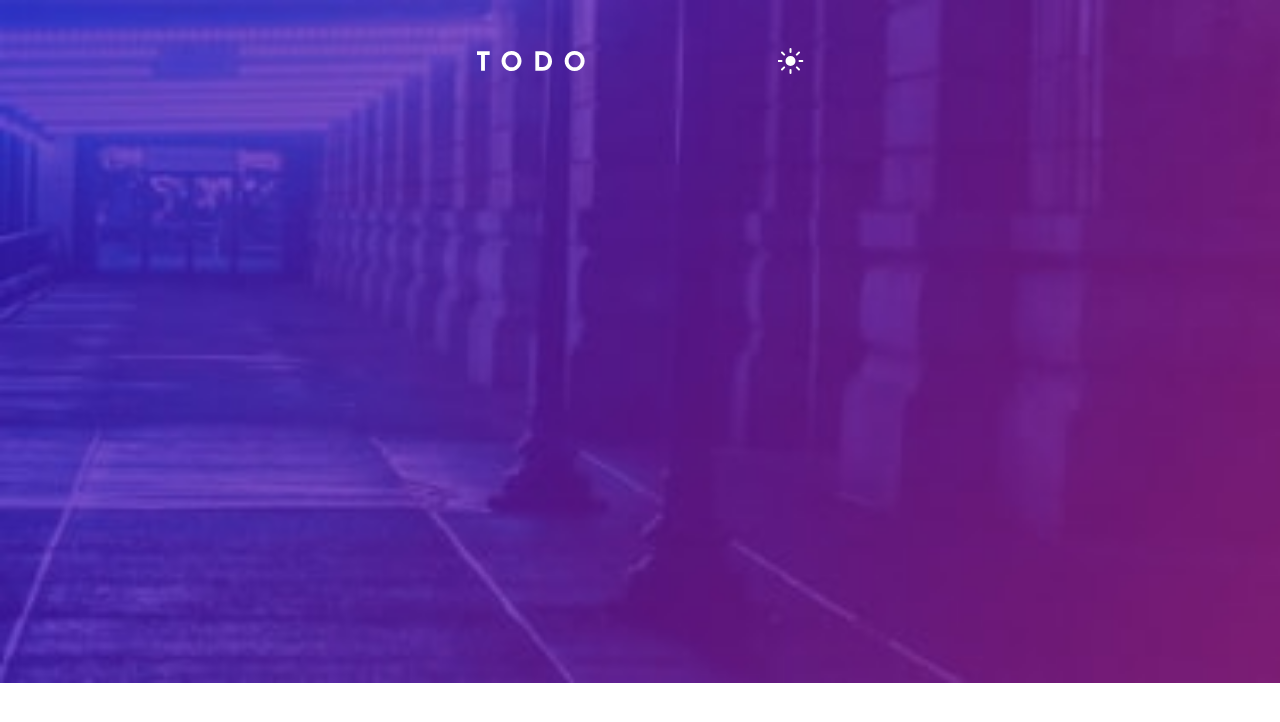
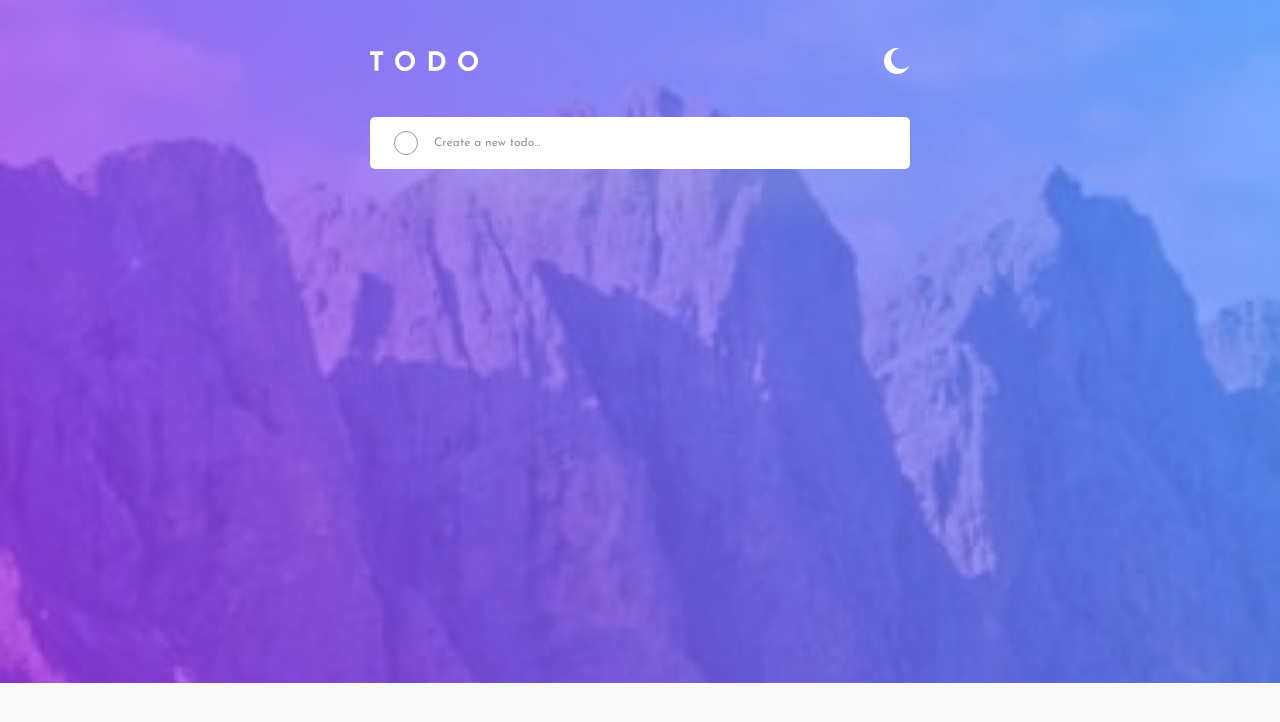
Before and after one commit to edwardshanahan97/frontend-mentor-todo-app, a React (Vite) app: page / in a window 1280 px wide. Shown: the top 722 px of the page. Built offline with nearby package versions, Linux system fonts and the light colour scheme.

Commit message:
Add add to do form component

```diff
--- a/src/App.jsx
+++ b/src/App.jsx
@@ -1,3 +1,4 @@
+import AddTodoForm from "./components/AddTodoForm/AddTodoForm";
 import Background from "./components/Background/Background";
 import Navbar from "./components/Navbar/Navbar";
 import { useTheme } from "./context/ThemeContext";
@@ -12,6 +13,8 @@ const App = () => {
       <Background />
       <main>
         <Navbar />
+
+        <AddTodoForm />
       </main>
     </div>
   );
--- /dev/null
+++ b/src/components/AddTodoForm/AddTodoForm.css
@@ -0,0 +1,49 @@
+.add-todo {
+  background-color: var(--bg-content);
+  width: 100%;
+  padding: 1.4rem 2.4rem;
+  border-radius: var(--border-radius);
+  box-shadow: var(--box-shadow);
+}
+
+.add-todo label {
+  display: flex;
+  align-items: center;
+  gap: 1.6rem;
+}
+
+.add-todo__circle {
+  border: 1px solid var(--color-circle);
+  border-radius: 100%;
+  width: 2.4rem;
+  height: 2.4rem;
+  display: block;
+}
+
+.add-todo input {
+  color: var(--color-text);
+  background-color: transparent;
+  font-family: var(--font-primary);
+  font-size: 1.2rem;
+  outline: none;
+  border: none;
+}
+
+.add-todo input::placeholder {
+  color: var(--color-text-secondary);
+  font-family: var(--font-primary);
+}
+
+@media (min-width: 1440px) {
+  .add-todo {
+    padding: 2rem 2.4rem;
+  }
+
+  .add-todo label {
+    gap: 2.4rem;
+  }
+
+  .add-todo input {
+    font-size: 1.8rem;
+  }
+}
--- /dev/null
+++ b/src/components/AddTodoForm/AddTodoForm.jsx
@@ -0,0 +1,26 @@
+import "./AddTodoForm.css";
+
+const AddTodoForm = () => {
+  const handleSubmit = (event) => {
+    event.preventDefault();
+
+    const data = new FormData(event.currentTarget);
+
+    const todo = data.get("todo");
+
+    event.currentTarget.reset();
+
+    console.log(todo.trim(""));
+  };
+  return (
+    <form onSubmit={handleSubmit} className="add-todo">
+      <label>
+        <span className="add-todo__circle"></span>
+
+        <input placeholder="Create a new todo…" type="text" name="todo" />
+      </label>
+    </form>
+  );
+};
+
+export default AddTodoForm;
--- a/src/components/Background/Background.jsx
+++ b/src/components/Background/Background.jsx
@@ -12,20 +12,20 @@ const Background = () => {
       {theme === "dark" ? (
         <picture>
           <source
+            srcSet={BgDesktopDark}
+            media="(min-width: 1440px)"
+            type="image/jpeg"
+          />
+          <img src={BgMobileDark} alt="Building Background" />
+        </picture>
+      ) : (
+        <picture>
+          <source
             srcSet={BgDesktopLight}
             media="(min-width: 1440px)"
             type="image/jpeg"
           />
           <img src={BgMobileLight} alt="Mountain Background" />
-        </picture>
-      ) : (
-        <picture>
-          <source
-            srcSet={BgDesktopDark}
-            media="(min-width: 1440px)"
-            type="image/jpeg"
-          />
-          <img src={BgMobileDark} alt="Building Background" />
         </picture>
       )}
     </section>
--- a/src/components/Navbar/Navbar.css
+++ b/src/components/Navbar/Navbar.css
@@ -13,6 +13,7 @@ h1 {
 .navbar__toggle {
   background: none;
   border: none;
+  cursor: pointer;
 }
 
 @media (min-width: 1440px) {
--- a/src/components/Navbar/Navbar.jsx
+++ b/src/components/Navbar/Navbar.jsx
@@ -20,9 +20,9 @@ const Navbar = () => {
 
       <button onClick={toggleTheme} className="navbar__toggle">
         {theme === "dark" ? (
+          <img src={IconSun} className="navbar__icon" alt="Sun Icon" />
+        ) : (
           <img src={IconMoon} className="navbar__icon" alt="Moon Icon" />
-        ) : (
-          <img src={IconSun} className="navbar__icon" alt="Sun Icon" />
         )}
       </button>
     </nav>
--- a/src/index.css
+++ b/src/index.css
@@ -5,32 +5,28 @@
 /* Variables */
 
 :root {
-  --color-primary: #3a7cfd;
+  --color--white: #fff;
+  --color-text-secondary: #9495a5;
+  --border-radius: 0.5rem;
   --font-primary: "Josefin Sans", sans-serif;
-  --color-white: #ffffff;
-  --border-radius: 0.5rem;
 }
 
-[data-type="light"] {
-  --color-done: #d1d2da;
-  --color-text-primary: #494c6b;
-  --color-text-secondary: #9495a5;
-  --color-text-decondary-hover: #494c6b;
+[data-theme="light"] {
+  --color-text: #494c6b;
+  --color-done: #c8cbe7;
+  --color-circle: #979797;
   --bg-main: #fafafa;
-  --bg-content: #ffffff;
-  --border: #979797;
+  --bg-content: #fff;
   --box-shadow: 0 35px 50px -15px rgba(194, 195, 214, 0.5);
   --gradient: linear-gradient(135deg, #55ddff 0%, #c058f3, 100%);
 }
 
-[data-type="dark"] {
-  --color-text-primary: #e3e4f1;
-  --color-text-secondary: #5b5e7e;
-  --color-text-secondary-hover: #d1d2da;
+[data-theme="dark"] {
+  --color-text: #e3e4f1;
   --color-done: #4d5067;
+  --color-circle: #393a4b;
   --bg-main: #171823;
   --bg-content: #25273d;
-  --border: #393a4b;
   --box-shadow: 0 35px 50px -15px rgba(0, 0, 0, 0.5);
   --gradient: linear-gradient(135deg, #3710bd 0%, #a42395 100%);
 }
@@ -54,7 +50,9 @@ body {
 }
 
 .app[data-theme] {
+  background-color: var(--bg-main);
   position: relative;
+  min-height: 100vh;
 }
 
 main {
@@ -65,3 +63,15 @@ main {
   max-width: 32.7rem;
   width: 100%;
 }
+
+@media (min-width: 768px) {
+  main {
+    max-width: 54rem;
+  }
+}
+
+@media (min-width: 1440px) {
+  main {
+    top: 3.6rem;
+  }
+}
```
